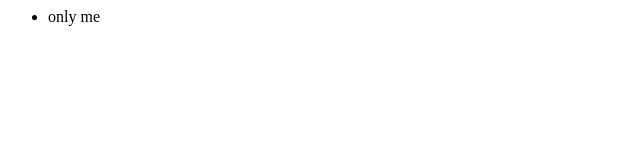
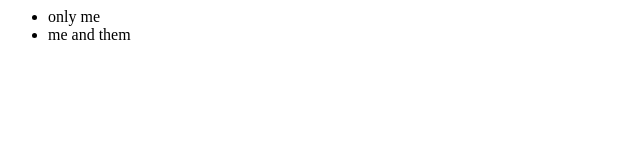
Before and after one commit to Kiru-axis/my-app, a plain HTML site: page index.html in a window 1280 px wide. Shown: the full height of the page, 0-640 px from the left. Drawn offline with Linux system fonts and the light colour scheme.

Commit message:
changed file

```diff
--- a/index.html
+++ b/index.html
@@ -1,3 +1,4 @@
 <ul>
     <li>only me</li>
+    <li>me and them</li>
 </ul>
```
